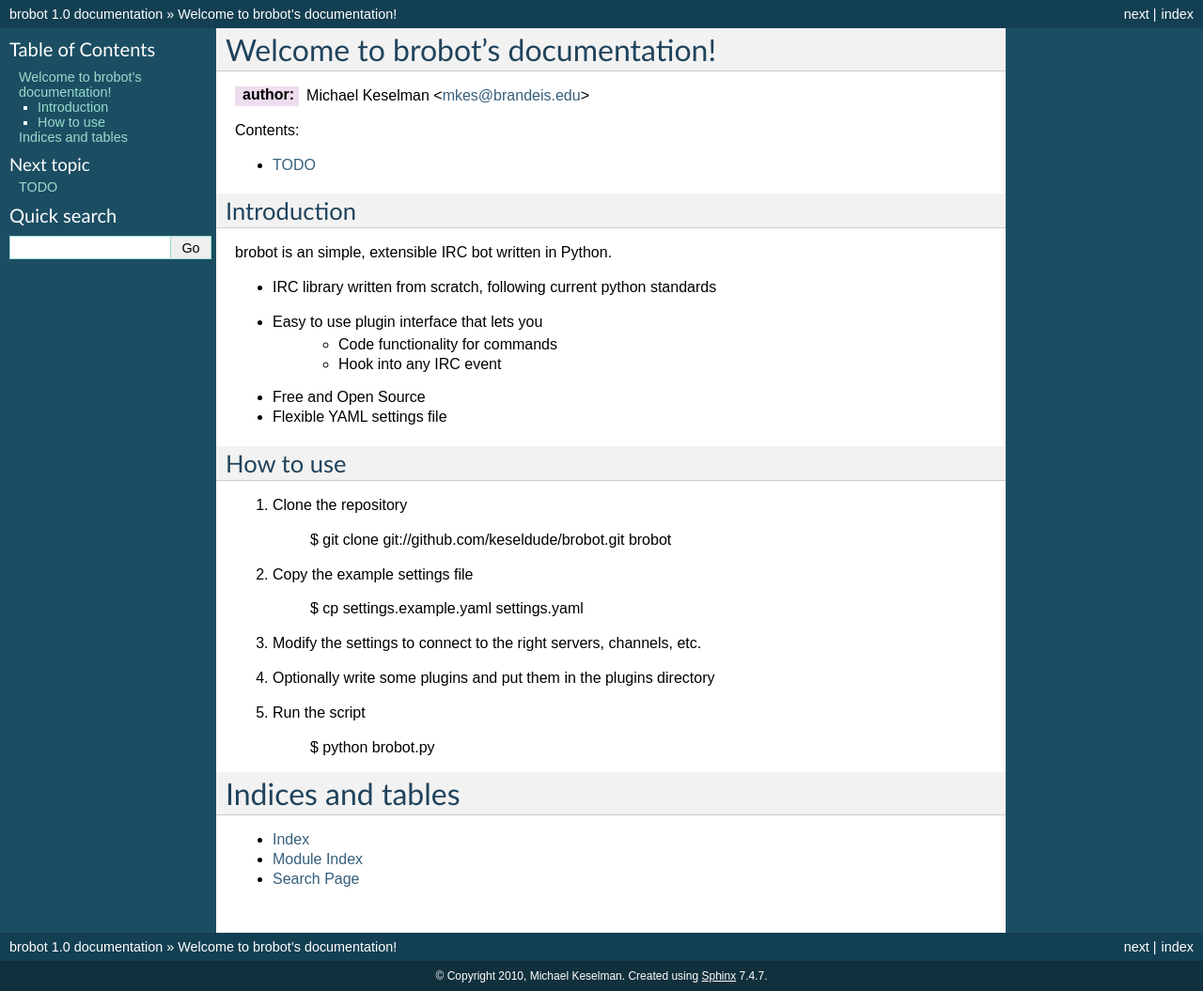
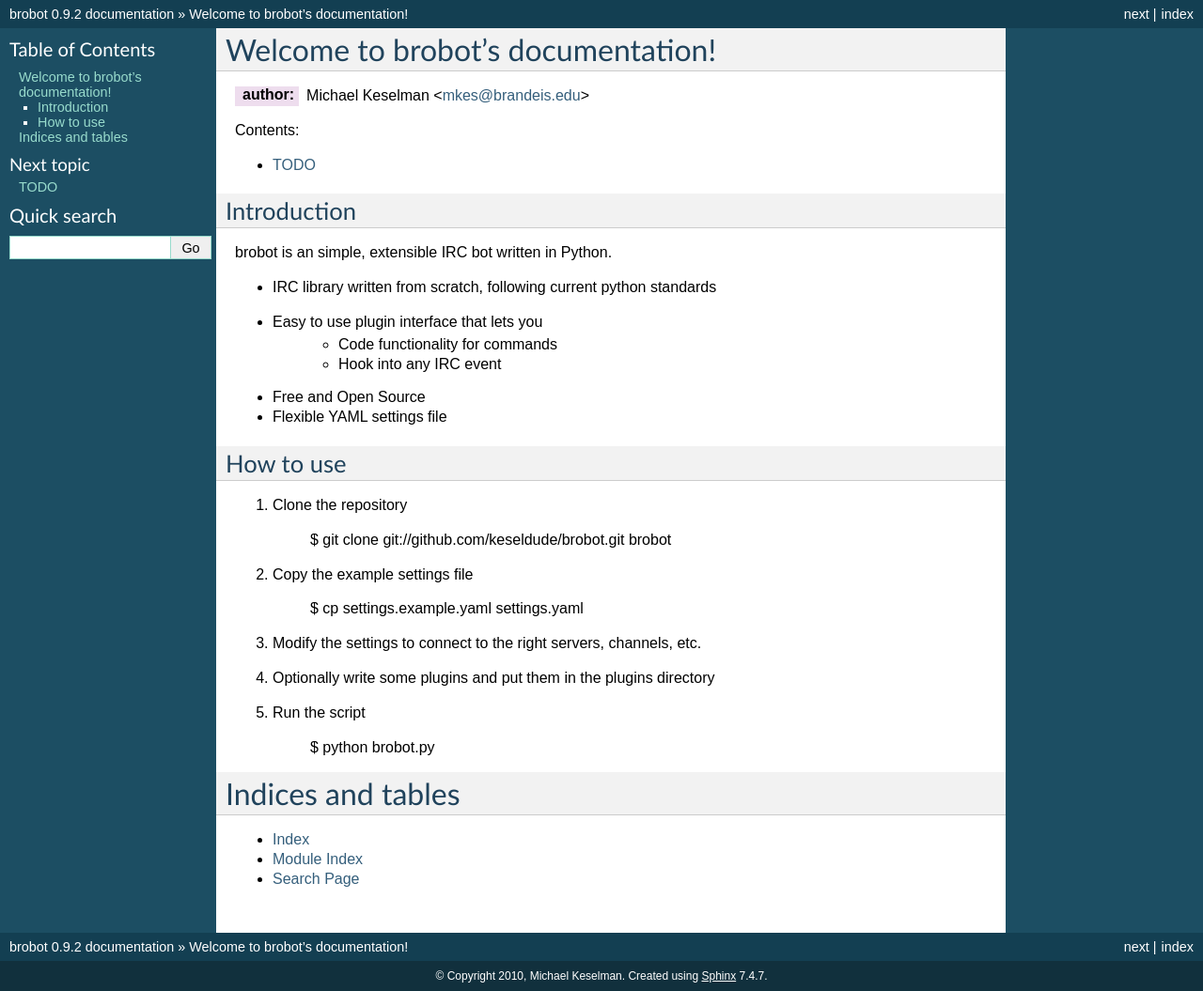
Before and after one commit to keseldude/brobot, a Sphinx documentation site: the page built from docs/index.rst, in a window 1280 px wide. Shown: the whole page at 94% size. Built offline with Sphinx 7.4.7, drawn with Linux system fonts in a browser that asks for light colours.

Commit message:
Modified docs conf to match version (0.9.2)

```diff
--- a/docs/conf.py
+++ b/docs/conf.py
@@ -49,9 +49,9 @@
 # built documents.
 #
 # The short X.Y version.
-version = '1.0'
+version = '0.9'
 # The full version, including alpha/beta/rc tags.
-release = '1.0'
+release = '0.9.2'
 
 # The language for content autogenerated by Sphinx. Refer to documentation
 # for a list of supported languages.
```
